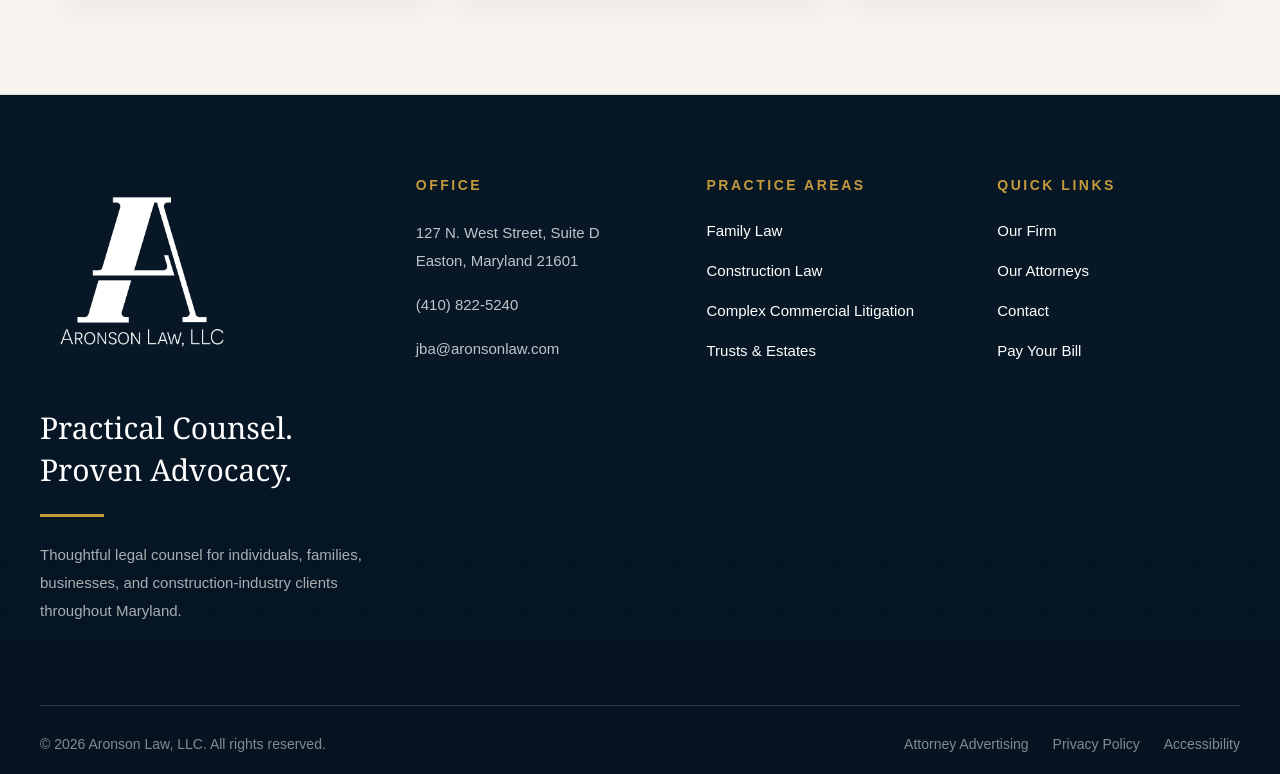
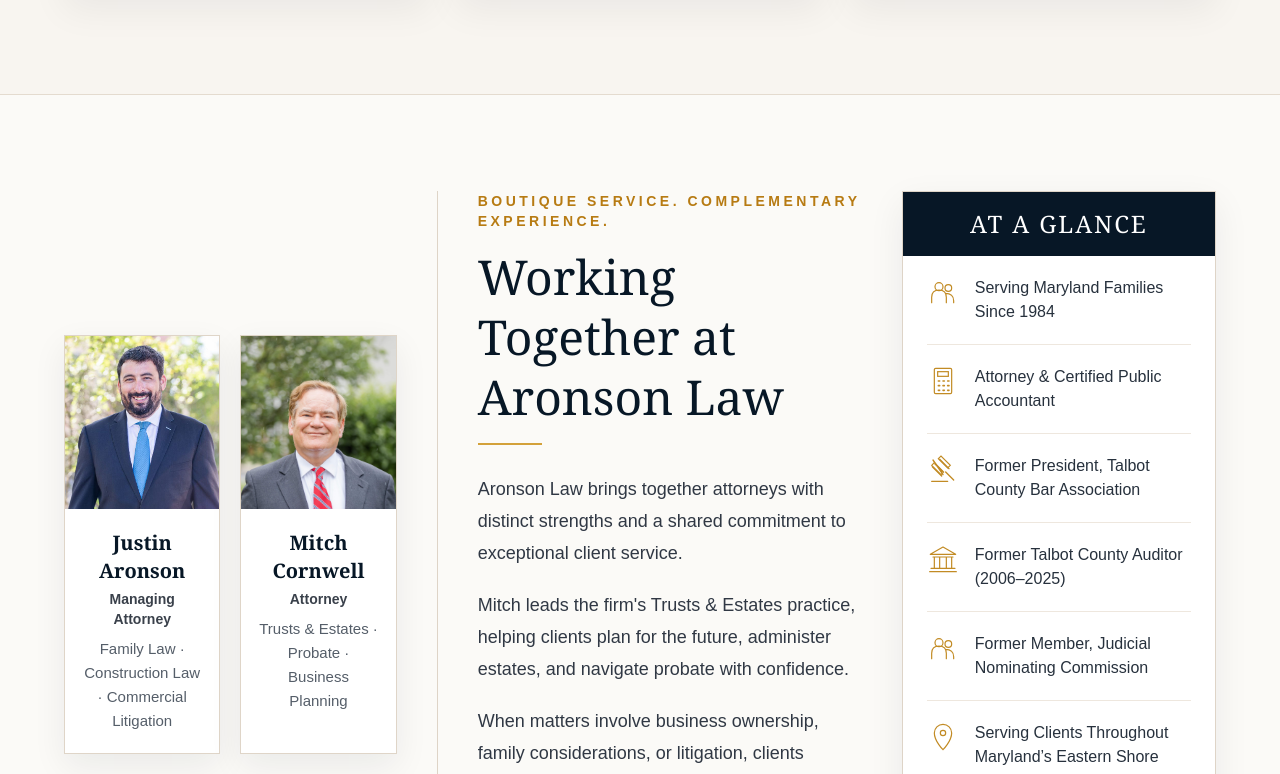
Before and after one commit to jba-afk/aronson-law, a Next.js app: page /our-attorneys/mitchell-cornwell in a window 1280 px wide. Shown: the part 2446-3220 px from the top of the page. Built offline with nearby package versions, Linux system fonts and the light colour scheme.

Commit message:
Add Mitch collaboration section to profile

```diff
--- a/app/our-attorneys/mitchell-cornwell/page.tsx
+++ b/app/our-attorneys/mitchell-cornwell/page.tsx
@@ -1,6 +1,7 @@
 import MitchHero from "@/components/our-attorneys/mitchell-cornwell/MitchHero";
 import MitchStory from "@/components/our-attorneys/mitchell-cornwell/MitchStory";
 import MitchHighlights from "@/components/our-attorneys/mitchell-cornwell/MitchHighlights";
+import MitchRepresentationMatters from "@/components/our-attorneys/mitchell-cornwell/MitchRepresentationMatters";
 
 export default function MitchellCornwellPage() {
   return (
@@ -8,6 +9,7 @@
       <MitchHero />
       <MitchStory />
       <MitchHighlights />
+      <MitchRepresentationMatters />
     </>
   );
 }
```
